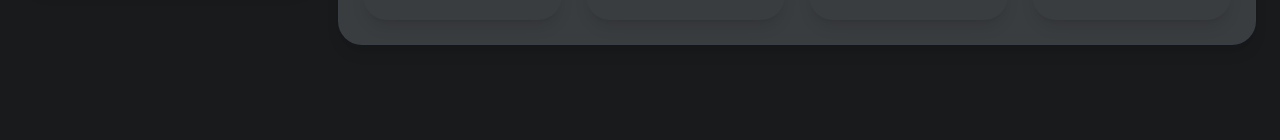
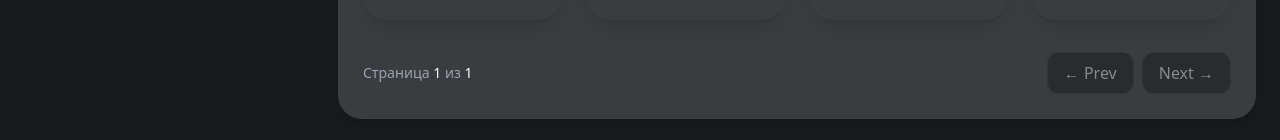
Before and after one commit to ekosachev/movie-hub, a React (Vite) app in the folder front/: page / in a window 1280 px wide. Shown: the part 902-1042 px from the top of the page. Before the commit the page ends 971 px from the top, so only its background shows below. Built offline with nearby package versions, Linux system fonts and the light colour scheme.

Commit message:
feat: add search pagination

```diff
--- a/front/src/pages/HomePage.tsx
+++ b/front/src/pages/HomePage.tsx
@@ -1,4 +1,4 @@
-import React, { useEffect, useMemo, useState } from 'react';
+import React, { useEffect, useMemo, useRef, useState } from 'react';
 import { useSearchParams } from 'react-router-dom';
 import { FilterPanel, FilterSettings } from '../components/FilterPanel';
 import { MovieCard } from '../components/MovieCard';
@@ -20,6 +20,10 @@ export const HomePage: React.FC<HomePageProps> = ({ searchQuery }) => {
 
   const selectedMovie = mockMovies.find(m => m.id === selectedMovieId);
 
+  const pageSize = 16;
+  const pageFromUrl = Number(searchParams.get('page') ?? '1');
+  const page = Number.isFinite(pageFromUrl) && pageFromUrl > 0 ? pageFromUrl : 1;
+
   useEffect(() => {
     const tags = (searchParams.get('tags') ?? '')
       .split(',')
@@ -32,6 +36,31 @@ export const HomePage: React.FC<HomePageProps> = ({ searchQuery }) => {
     const hasAny = tags.length > 0 || rating !== 'Все' || yearFrom || yearTo;
     setActiveFilters(hasAny ? { tags, rating, yearFrom, yearTo } : null);
   }, [searchParams]);
+
+  const currentFilterKey = useMemo(() => {
+    const f = activeFilters;
+    if (!f) return 'no-filters';
+    return `${f.tags.join(',')}|${f.rating}|${String(f.yearFrom)}|${String(f.yearTo)}`;
+  }, [activeFilters]);
+  const prevFilterKey = useRef(currentFilterKey);
+  const prevSearch = useRef(searchQuery);
+
+  useEffect(() => {
+    const filterChanged = prevFilterKey.current !== currentFilterKey;
+    const searchChanged = prevSearch.current !== searchQuery;
+    if (filterChanged || searchChanged) {
+      prevFilterKey.current = currentFilterKey;
+      prevSearch.current = searchQuery;
+
+      // Reset page to 1 when query/filters change
+      setSearchParams(prev => {
+        const next = new URLSearchParams(prev);
+        if (next.get('page') && next.get('page') !== '1') next.set('page', '1');
+        else next.delete('page');
+        return next;
+      }, { replace: true });
+    }
+  }, [currentFilterKey, searchQuery, setSearchParams]);
 
   const applyFilters = (filters: FilterSettings) => {
     setActiveFilters(filters);
@@ -49,6 +78,7 @@ export const HomePage: React.FC<HomePageProps> = ({ searchQuery }) => {
       if (filters.yearTo) next.set('yto', String(filters.yearTo));
       else next.delete('yto');
 
+      next.delete('page');
       return next;
     }, { replace: true });
   };
@@ -61,6 +91,7 @@ export const HomePage: React.FC<HomePageProps> = ({ searchQuery }) => {
       next.delete('rating');
       next.delete('yfrom');
       next.delete('yto');
+      next.delete('page');
       return next;
     }, { replace: true });
   };
@@ -90,6 +121,23 @@ export const HomePage: React.FC<HomePageProps> = ({ searchQuery }) => {
     return true;
   }), [searchQuery, activeFilters]);
 
+  const totalPages = Math.max(1, Math.ceil(filteredMovies.length / pageSize));
+  const safePage = Math.min(page, totalPages);
+  const pageMovies = useMemo(() => {
+    const start = (safePage - 1) * pageSize;
+    return filteredMovies.slice(start, start + pageSize);
+  }, [filteredMovies, safePage]);
+
+  const setPage = (nextPage: number) => {
+    const clamped = Math.min(Math.max(1, nextPage), totalPages);
+    setSearchParams(prev => {
+      const next = new URLSearchParams(prev);
+      if (clamped === 1) next.delete('page');
+      else next.set('page', String(clamped));
+      return next;
+    });
+  };
+
   return (
     <div className="flex-1 grid grid-cols-12 gap-6 relative">
       <aside className="col-span-12 md:col-span-4 lg:col-span-3 bg-card rounded-2xl p-6 shadow-lg border border-gray-700/30 sticky top-[104px] h-fit">
@@ -115,8 +163,8 @@ export const HomePage: React.FC<HomePageProps> = ({ searchQuery }) => {
           )}
         </div>
         <div className="grid grid-cols-1 sm:grid-cols-2 lg:grid-cols-3 xl:grid-cols-4 gap-6">
-          {filteredMovies.length > 0 ? (
-            filteredMovies.map(movie => (
+          {pageMovies.length > 0 ? (
+            pageMovies.map(movie => (
               <MovieCard
                 key={movie.id}
                 id={movie.id}
@@ -134,6 +182,32 @@ export const HomePage: React.FC<HomePageProps> = ({ searchQuery }) => {
             </div>
           )}
         </div>
+
+        {filteredMovies.length > 0 && (
+          <div className="mt-8 flex items-center justify-between gap-4">
+            <div className="text-sm text-gray-400 font-medium">
+              Страница <span className="text-white">{safePage}</span> из <span className="text-white">{totalPages}</span>
+            </div>
+            <div className="flex items-center gap-2">
+              <button
+                type="button"
+                onClick={() => setPage(safePage - 1)}
+                disabled={safePage <= 1}
+                className="px-4 py-2 rounded-xl bg-background border border-gray-700/50 text-gray-300 hover:text-white disabled:opacity-50 disabled:cursor-not-allowed"
+              >
+                ← Prev
+              </button>
+              <button
+                type="button"
+                onClick={() => setPage(safePage + 1)}
+                disabled={safePage >= totalPages}
+                className="px-4 py-2 rounded-xl bg-background border border-gray-700/50 text-gray-300 hover:text-white disabled:opacity-50 disabled:cursor-not-allowed"
+              >
+                Next →
+              </button>
+            </div>
+          </div>
+        )}
       </main>
 
       {selectedMovie && (
```
